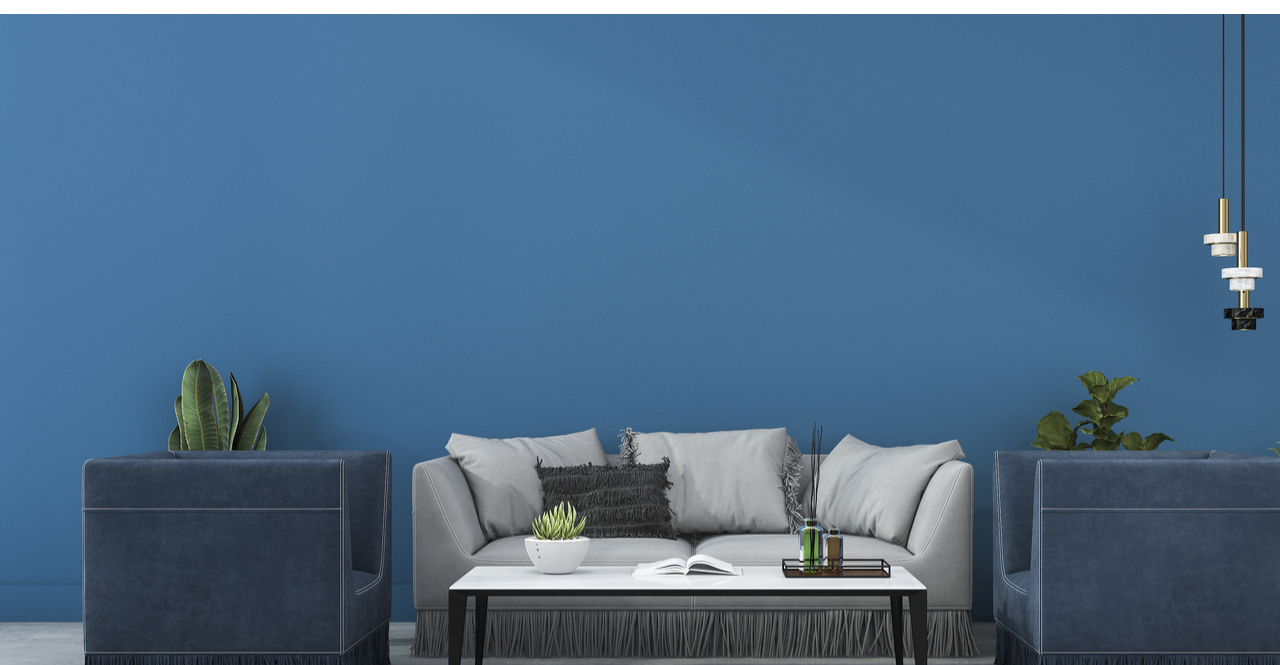
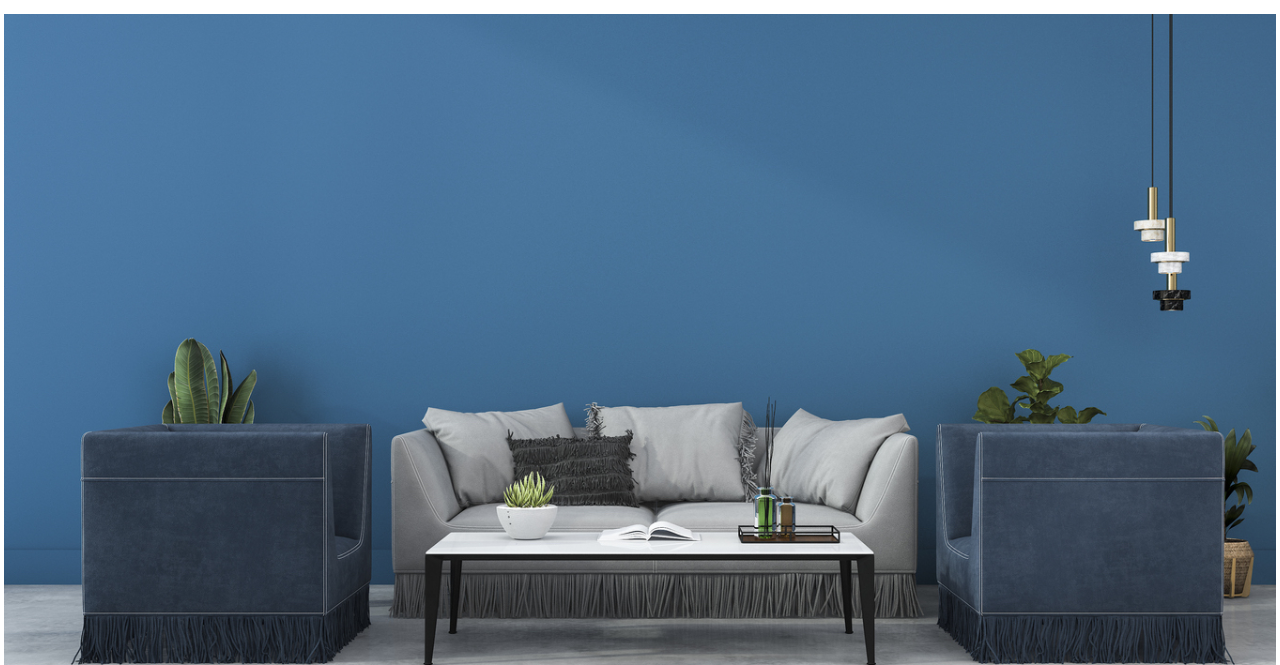
Before and after one commit to milyAnette07/PrimerProyecto, a plain HTML site: page index.html in a window 1280 px wide. Shown: the part 135-800 px from the top of the page. Drawn offline with Linux system fonts and the light colour scheme; a web font is replaced by a local one.

Commit message:
Ya cambios en la imagen principal.

```diff
--- a/css/app.css
+++ b/css/app.css
@@ -43,10 +43,11 @@ nav ul {
 }
 
 .hero {
-    background-image: url('/images/principal.jpg');
-    width: 100%;
-    height: 45rem;
-
+    background-repeat: no-repeat;
+    max-width: 100%;
+    height: auto;
+    align-items: center;
+   margin: 4px;
 }
 
 .footer-columns {
@@ -90,6 +91,7 @@ section h2 {
 .Producto2{
     display: grid;
     grid-template-columns: 50% 50%;
+     gap: 1rem;
 }
 .Producto2 img {
     gap: 2rem;
--- a/index.html
+++ b/index.html
@@ -32,7 +32,7 @@
         </ul>
     </nav>
     <section class="hero">
-
+            <img src="./images/principal.jpg">
     </section>
     <main>
         <h2>Nuestros Productos</h2>
```
